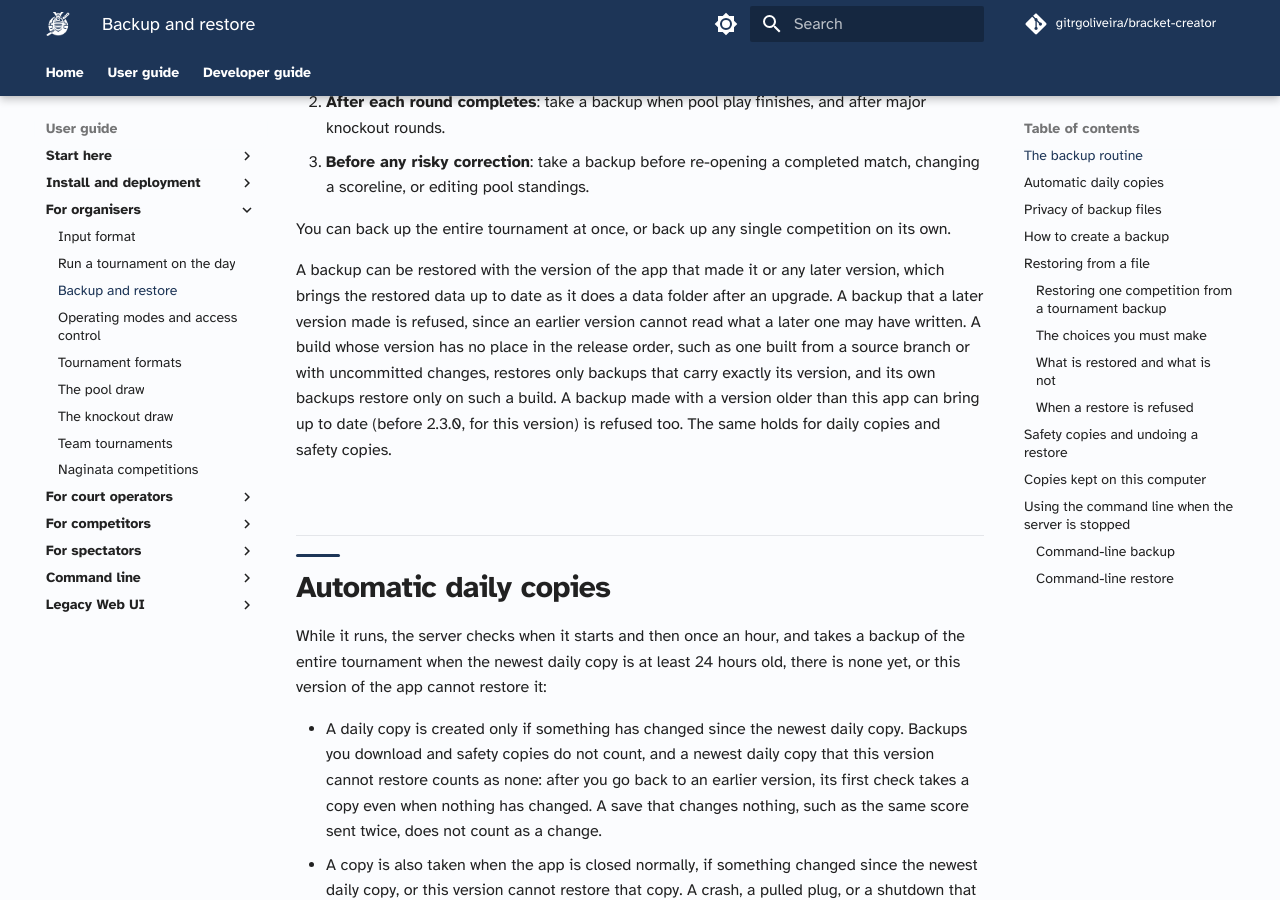
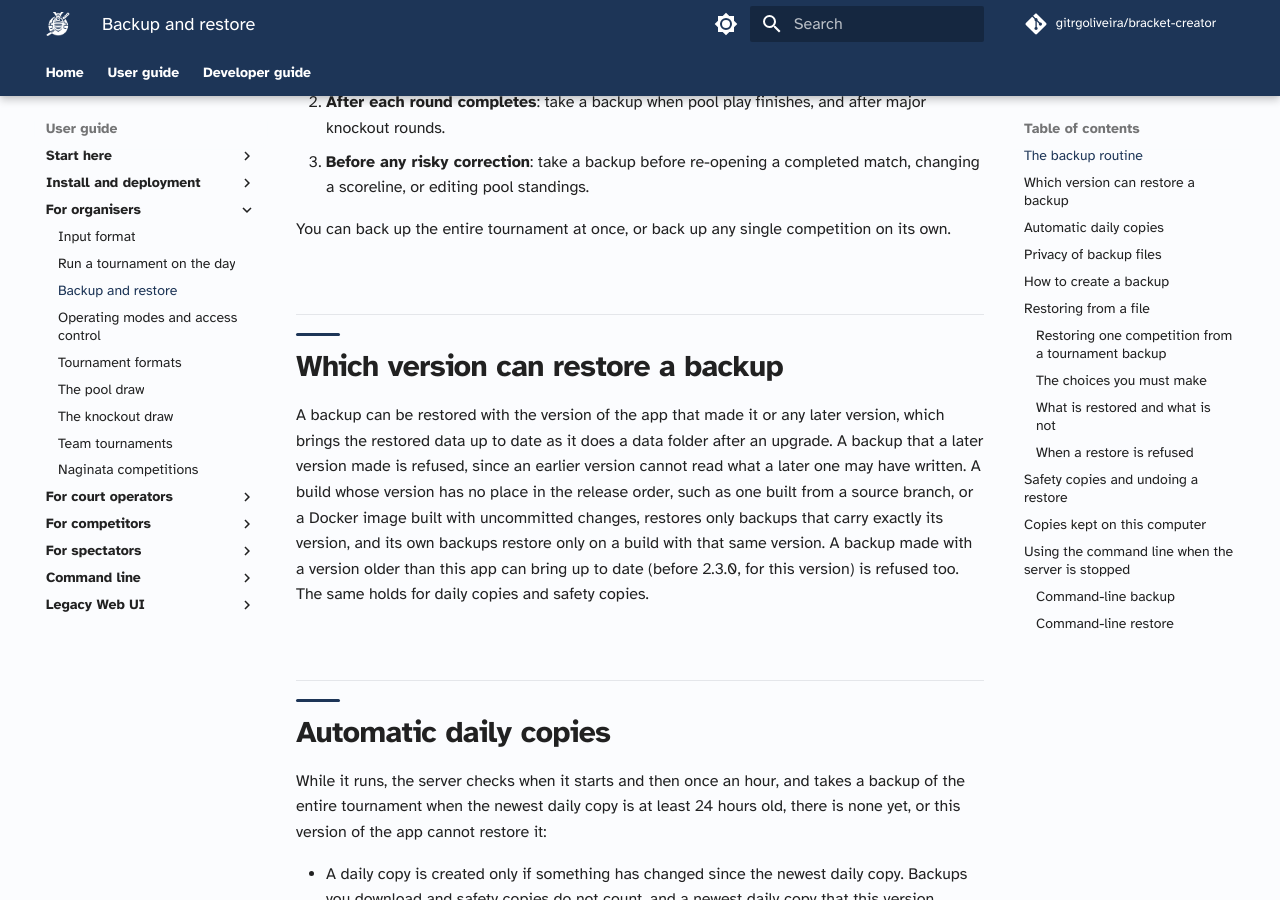
Before and after one commit to gitrgoliveira/bracket-creator, an MkDocs documentation site: the page built from docs/user-guide/organisers/backup-and-restore.md, in a window 1280 px wide and 900 px high, scrolled down 519 px. Built offline with MkDocs 1.6.1 and Material for MkDocs 9.7.7, drawn with Linux system fonts in a browser that asks for light colours; comment, search, counter and statistics services are not loaded; some of the changed text lies outside the part shown.

Commit message:
docs(mp-lw5p): docs review fixes for the spec, the guide and backups
The API spec's Pause schema said a row with an unreadable start or
length is saved and ignored; the tournament save refuses those with 400,
and only an empty start or length is saved and ignored. The spec now
says so, with the day range.

Also in the spec: the draft estimate carries the kachinuki range, sets
participants but never participantsSource, skips the shiaijo rules
(courts is a count) and can answer 500; the calendar preview places only
an undrawn competition at the requested values and judges one past
draw-ready where it is now; a re-timed match's previous time may be
empty.

The guide names the third refusal a drawn competition's move can get (a
league whose match order cannot be read back), says when the Overview
tile shows a count and when the live estimate appears, keeps a sentence
between images, and marks on-screen messages in italics. The version
rule for backups has its own heading, which the three links that cite
it now point to, and an unordered build is one from a source branch or
a Docker image built with uncommitted changes.

Co-Authored-By: Claude Opus 5.5 <noreply@anthropic.com>

```diff
--- a/docs/user-guide/organisers/backup-and-restore.md
+++ b/docs/user-guide/organisers/backup-and-restore.md
@@ -12,7 +12,9 @@ The app saves every change to disk as it happens, but a backup archive is a copy
 
 You can back up the entire tournament at once, or back up any single competition on its own.
 
-A backup can be restored with the version of the app that made it or any later version, which brings the restored data up to date as it does a data folder after an upgrade. A backup that a later version made is refused, since an earlier version cannot read what a later one may have written. A build whose version has no place in the release order, such as one built from a source branch or with uncommitted changes, restores only backups that carry exactly its version, and its own backups restore only on such a build. A backup made with a version older than this app can bring up to date (before 2.3.0, for this version) is refused too. The same holds for daily copies and safety copies.
+## Which version can restore a backup
+
+A backup can be restored with the version of the app that made it or any later version, which brings the restored data up to date as it does a data folder after an upgrade. A backup that a later version made is refused, since an earlier version cannot read what a later one may have written. A build whose version has no place in the release order, such as one built from a source branch, or a Docker image built with uncommitted changes, restores only backups that carry exactly its version, and its own backups restore only on a build with that same version. A backup made with a version older than this app can bring up to date (before 2.3.0, for this version) is refused too. The same holds for daily copies and safety copies.
 
 ## Automatic daily copies
 
@@ -109,8 +111,8 @@ A refused restore changes nothing. The page tells you why, and the common reason
 - **A file in the backup cannot be read**: the backup is damaged. Try another copy.
 - **That backup is not there any more**: the kept copy was deleted, for example from another browser tab. Reload the list.
 - **Wrong password. Nothing was restored.**: the password typed in the confirmation dialog was wrong. Type it again.
-- **The file is not a backup this app can restore**: the file is damaged, was changed after it was made, is not a backup archive, or was made by a newer version of the app that stores backups differently.
-- **This backup was made with version ... and this app is version ...** (or **This backup does not say which version made it**): a later version of the app made the backup, or a build this version cannot be compared with (the message then adds **These two versions cannot be compared**), as [The backup routine](#the-backup-routine) explains. The plan says so before anything changes. Restore it with the version that made it or a later one.
+- **This file is not a backup this app can restore**: the file is damaged, was changed after it was made, is not a backup archive, or was made by a newer version of the app that stores backups differently.
+- **This backup was made with version ... and this app is version ...** (or **This backup does not say which version made it**): a later version of the app made the backup, or a build this version cannot be compared with (the message then adds **These two versions cannot be compared**), as [Which version can restore a backup](#which-version-can-restore-a-backup) explains. The plan says so before anything changes. Restore it with the version that made it or a later one.
 - **This app can bring a backup up to date only from version ... on**: the backup is older than the oldest version this app can upgrade from. Restore it with a version between the two, then take a new backup there.
 
 If the page says **The restore could not be completed**, something failed partway through. Restart the app: it finishes a restore that was under way as it starts.
@@ -143,7 +145,7 @@ The **Copies kept on this computer** section lists the backup archives the app s
 - **Daily**: automatic copies, taken once a day when the data changed, and when the app is closed normally after a change.
 - **Before restore**: safety copies taken immediately before a restore operation.
 
-A copy this version cannot restore, such as one a later version made, stays listed, but restoring it is refused, as [The backup routine](#the-backup-routine) explains.
+A copy this version cannot restore, such as one a later version made, stays listed, but restoring it is refused, as [Which version can restore a backup](#which-version-can-restore-a-backup) explains.
 
 A file you copy into `backups/` yourself, such as a downloaded backup, is not listed: the list shows only files with the app's own names. Restore such a file with **Restore from a file**.
 
```
Also changed, not shown: docs/user-guide/commands/mobile-app.md (+1 -1 lines), docs/user-guide/organisers/run-tournament.md (+14 -8 lines), 1 other file.
